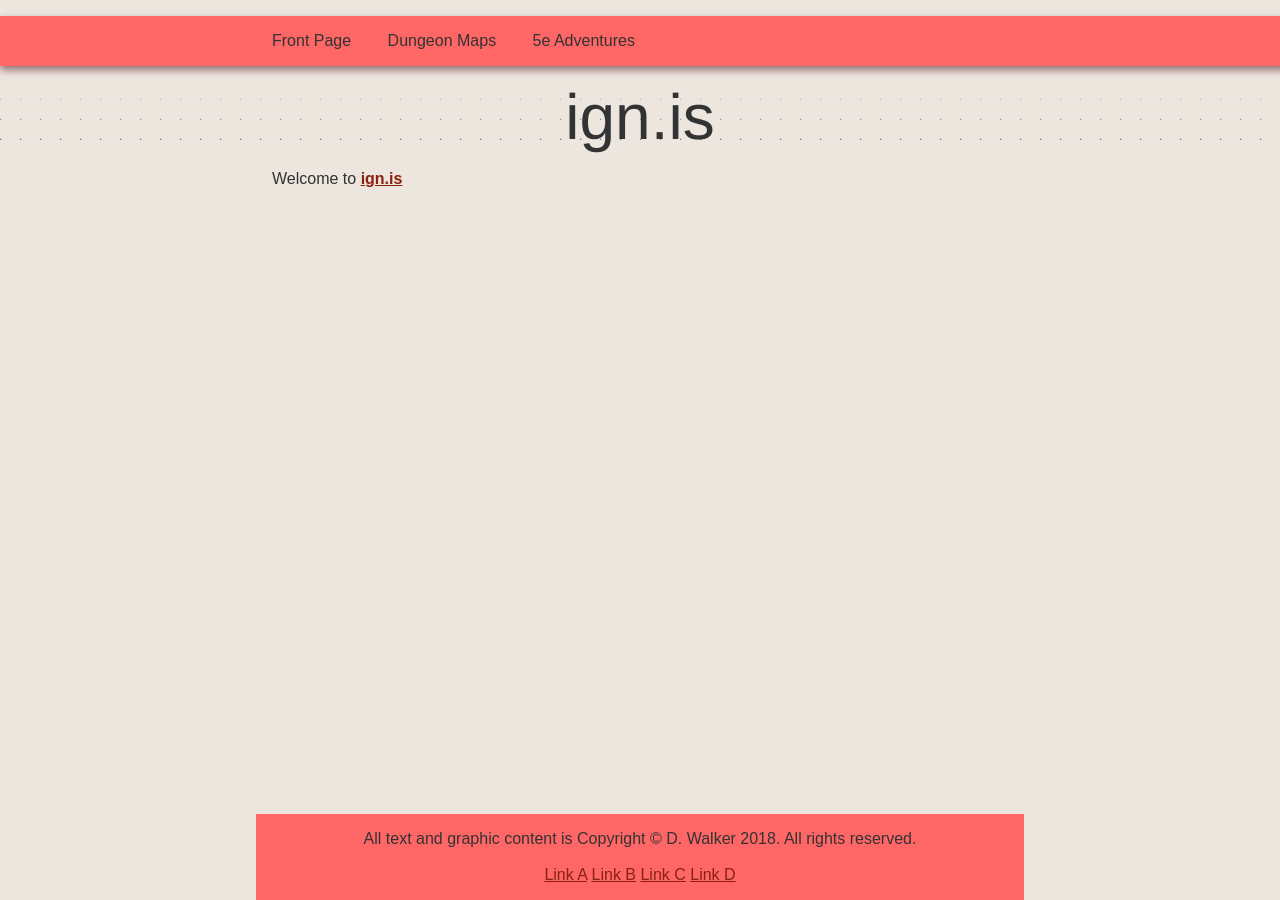
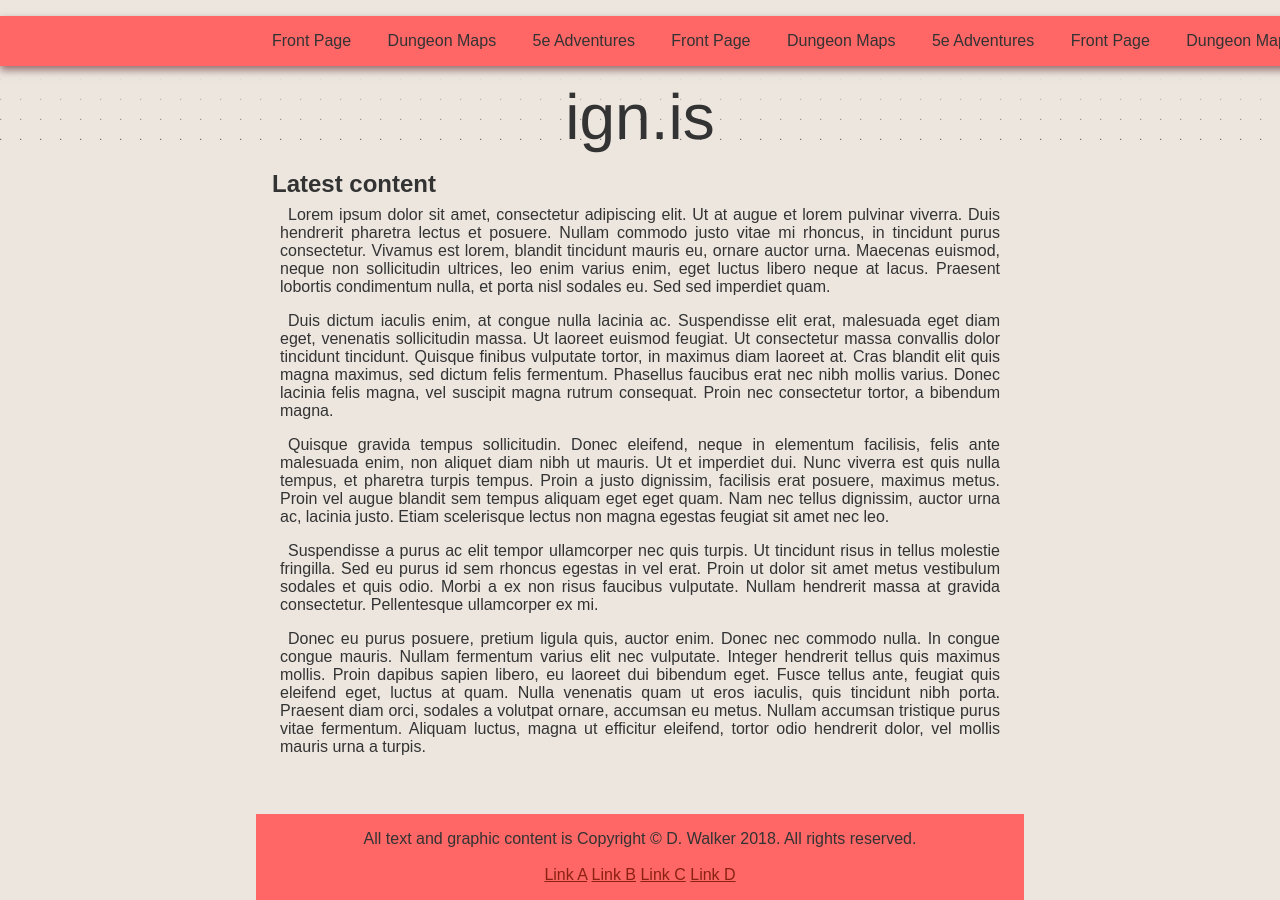
Before and after one commit to DaveDevsGames/ignis-site, a Jekyll site: the page built from index.md, in a window 1280 px wide. Built offline with Jekyll 4.4.1, drawn with Linux system fonts in a browser that asks for light colours.

```diff
--- a/_includes/header.html
+++ b/_includes/header.html
@@ -4,6 +4,12 @@
     <a href="/">Front Page</a>
     <a href="/">Dungeon Maps</a>
     <a href="/">5e Adventures</a>
+    <a href="/">Front Page</a>
+    <a href="/">Dungeon Maps</a>
+    <a href="/">5e Adventures</a>
+    <a href="/">Front Page</a>
+    <a href="/">Dungeon Maps</a>
+    <a href="/">5e Adventures</a>
   </nav>
   <div><p>ign.is</p></div>
 </header>
--- a/_layouts/default.html
+++ b/_layouts/default.html
@@ -2,6 +2,7 @@
 <html>
   <head>
     <meta charset="utf-8">
+    <meta name="viewport" content="width=device-width, initial-scale=1">
     <title>{{ page.title }}</title>
     <link rel="stylesheet" type="text/css" href="/assets/css/main.css">
   </head>
@@ -9,7 +10,10 @@
     {% include header.html %}
     <main>
       <section>
+        <h1>{{ page.title }}</h1>
+        <article>
         {{ content }}
+        </article>
       </section>
     </main>
     {% include footer.html %}
--- a/assets/css/main.scss
+++ b/assets/css/main.scss
@@ -4,6 +4,7 @@
 $font-stack: Arial, Helvetica, sans-serif;
 $heading-font-stack: Franklin Gothic Medium, Geneva, sans-serif;
 $text-color-dark: #333;
+$text-color-mid: #777;
 $text-color-light: #AAA;
 
 $link-color1: #8a220f;
@@ -14,14 +15,23 @@
 $nav-color-shadow: #936c6c;
 
 $background-color: rgba(236, 230, 223, 1);
+$selection-color: #675c8a;
 
 $test-color: #777;
 
 $side-padding: 0 20% 0 20%;
+$side-padding-mobile: 0 5% 0 5%;
 $box-padding: 1rem;
+
+@mixin media-mobile {
+  @media only screen and (max-width: 1024px) {
+    @content;
+  }
+}
 
 html, body {
   height: 100%;
+  font: 16px $font-stack;
 }
 
 body, p, h1, h2, h3, h4, h5, h6 {
@@ -36,8 +46,12 @@
   color: $link-color2;
 }
 
+::selection {
+  color: white;
+  background-color: $selection-color;
+}
+
 body {
-  font: 100% $font-stack;
   color: $text-color-dark;
   background-color: $background-color;
   display: flex;
@@ -48,9 +62,21 @@
   padding: $side-padding;
   flex: 1 0 auto;
 
+  @include media-mobile {
+    padding: $side-padding-mobile;
+  }
+
   section {
     padding: $box-padding;
   }
+}
+
+article p {
+  margin: 0.5rem;
+  padding-bottom: 0.5rem;
+  text-indent: 0.5rem;
+  text-align: justify;
+  text-align-last: left;
 }
 
 header, footer {
@@ -67,6 +93,11 @@
     padding-top: 5rem;
     background-image: url("/assets/images/header-background.png");
     text-align: center;
+
+    @include media-mobile {
+      padding: $side-padding-mobile;
+      padding-top: 5rem;
+    }
 
     p {
       position: relative;
@@ -97,12 +128,24 @@
     background-color: $nav-color1;
     box-shadow: 0px 4px 8px $nav-color-shadow;
 
+    @include media-mobile {
+      width: auto;
+      padding: 0;
+      box-shadow: 4px 4px 8px $nav-color-shadow;
+      transform: translate(-100%, 3rem);
+      transition: transform 0.5s ease;
+    }
+
     a {
       padding: $box-padding;
       display: inline-block;
       text-decoration: none;
       color: inherit;
       transition: background-color 0.5s ease;
+
+      @include media-mobile {
+        display: block;
+      }
     }
 
     a:hover {
@@ -121,22 +164,8 @@
     background-color: $nav-color1;
     box-shadow: 0px 4px 8px $nav-color-shadow;
     border: 0;
-  }
 
-  @media only screen and (max-width: 750px){
-    nav {
-      width: auto;
-      padding: 0;
-      box-shadow: 4px 4px 8px $nav-color-shadow;
-      transform: translate(-100%, 3rem);
-      transition: transform 0.5s ease;
-
-      a {
-        display: block;
-      }
-    }
-
-    button {
+    @include media-mobile {
       display: block;
     }
   }
@@ -146,6 +175,10 @@
   text-align: center;
   padding: $side-padding;
 
+  @include media-mobile {
+    padding: $side-padding-mobile;
+  }
+
   div {
     padding: $box-padding;
     background-color: $nav-color1;
--- a/index.md
+++ b/index.md
@@ -1,4 +1,13 @@
 ---
 layout: default
+title: Latest content
 ---
-Welcome to [__ign.is__](http://ign.is)
+Lorem ipsum dolor sit amet, consectetur adipiscing elit. Ut at augue et lorem pulvinar viverra. Duis hendrerit pharetra lectus et posuere. Nullam commodo justo vitae mi rhoncus, in tincidunt purus consectetur. Vivamus est lorem, blandit tincidunt mauris eu, ornare auctor urna. Maecenas euismod, neque non sollicitudin ultrices, leo enim varius enim, eget luctus libero neque at lacus. Praesent lobortis condimentum nulla, et porta nisl sodales eu. Sed sed imperdiet quam.
+
+Duis dictum iaculis enim, at congue nulla lacinia ac. Suspendisse elit erat, malesuada eget diam eget, venenatis sollicitudin massa. Ut laoreet euismod feugiat. Ut consectetur massa convallis dolor tincidunt tincidunt. Quisque finibus vulputate tortor, in maximus diam laoreet at. Cras blandit elit quis magna maximus, sed dictum felis fermentum. Phasellus faucibus erat nec nibh mollis varius. Donec lacinia felis magna, vel suscipit magna rutrum consequat. Proin nec consectetur tortor, a bibendum magna.
+
+Quisque gravida tempus sollicitudin. Donec eleifend, neque in elementum facilisis, felis ante malesuada enim, non aliquet diam nibh ut mauris. Ut et imperdiet dui. Nunc viverra est quis nulla tempus, et pharetra turpis tempus. Proin a justo dignissim, facilisis erat posuere, maximus metus. Proin vel augue blandit sem tempus aliquam eget eget quam. Nam nec tellus dignissim, auctor urna ac, lacinia justo. Etiam scelerisque lectus non magna egestas feugiat sit amet nec leo.
+
+Suspendisse a purus ac elit tempor ullamcorper nec quis turpis. Ut tincidunt risus in tellus molestie fringilla. Sed eu purus id sem rhoncus egestas in vel erat. Proin ut dolor sit amet metus vestibulum sodales et quis odio. Morbi a ex non risus faucibus vulputate. Nullam hendrerit massa at gravida consectetur. Pellentesque ullamcorper ex mi.
+
+Donec eu purus posuere, pretium ligula quis, auctor enim. Donec nec commodo nulla. In congue congue mauris. Nullam fermentum varius elit nec vulputate. Integer hendrerit tellus quis maximus mollis. Proin dapibus sapien libero, eu laoreet dui bibendum eget. Fusce tellus ante, feugiat quis eleifend eget, luctus at quam. Nulla venenatis quam ut eros iaculis, quis tincidunt nibh porta. Praesent diam orci, sodales a volutpat ornare, accumsan eu metus. Nullam accumsan tristique purus vitae fermentum. Aliquam luctus, magna ut efficitur eleifend, tortor odio hendrerit dolor, vel mollis mauris urna a turpis.
```
